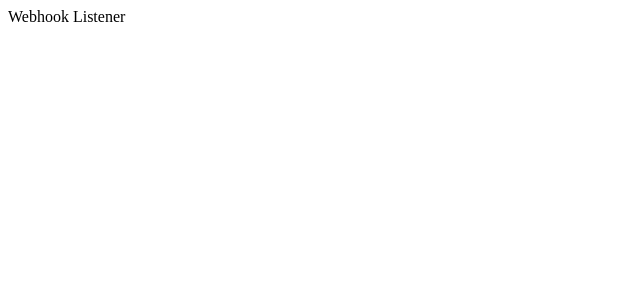
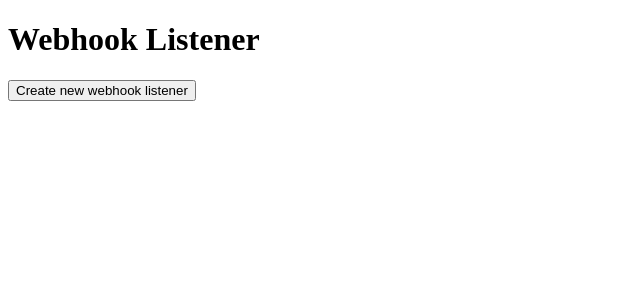
Before and after one commit to ben-elliot-nice/webhook-listener, a React (Vite) app in the folder frontend/: page / in a window 1280 px wide. Shown: the top 300 px of the page, without its empty margins (0-640 px from the left). Built offline with nearby package versions, Linux system fonts and the light colour scheme.

Commit message:
feat(frontend): add home page and routing

```diff
--- a/frontend/src/App.tsx
+++ b/frontend/src/App.tsx
@@ -1,3 +1,12 @@
+import { BrowserRouter, Routes, Route } from 'react-router-dom'
+import { Home } from './pages/Home'
+
 export function App() {
-  return <main>Webhook Listener</main>
+  return (
+    <BrowserRouter>
+      <Routes>
+        <Route path="/" element={<Home />} />
+      </Routes>
+    </BrowserRouter>
+  )
 }
--- /dev/null
+++ b/frontend/src/pages/Home.tsx
@@ -0,0 +1,18 @@
+import { useNavigate } from 'react-router-dom'
+import { createListener } from '../api'
+
+export function Home() {
+  const navigate = useNavigate()
+
+  async function handleCreate() {
+    const listener = await createListener()
+    navigate(`/listener/${listener.id}`)
+  }
+
+  return (
+    <main>
+      <h1>Webhook Listener</h1>
+      <button onClick={handleCreate}>Create new webhook listener</button>
+    </main>
+  )
+}
```
